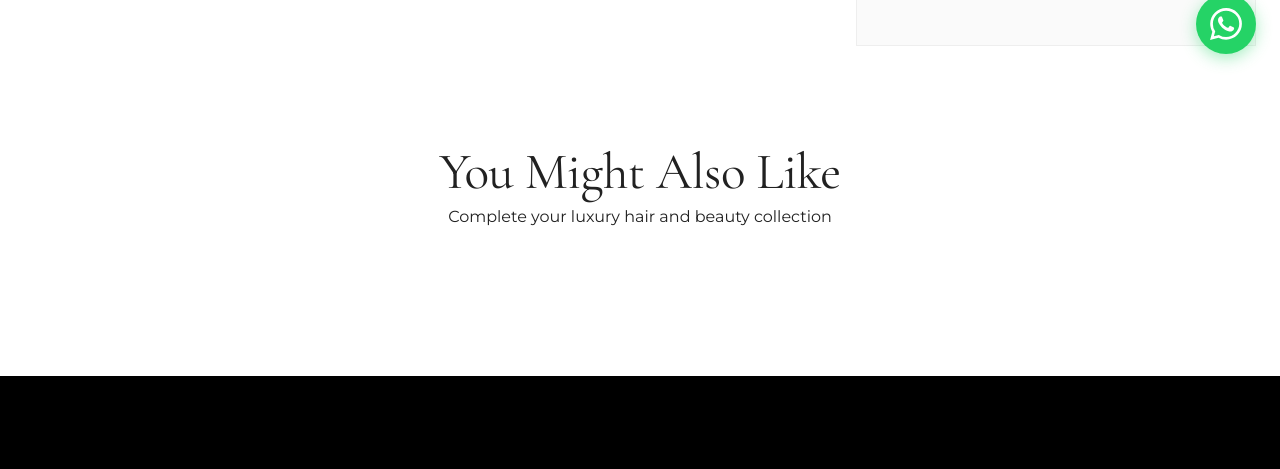
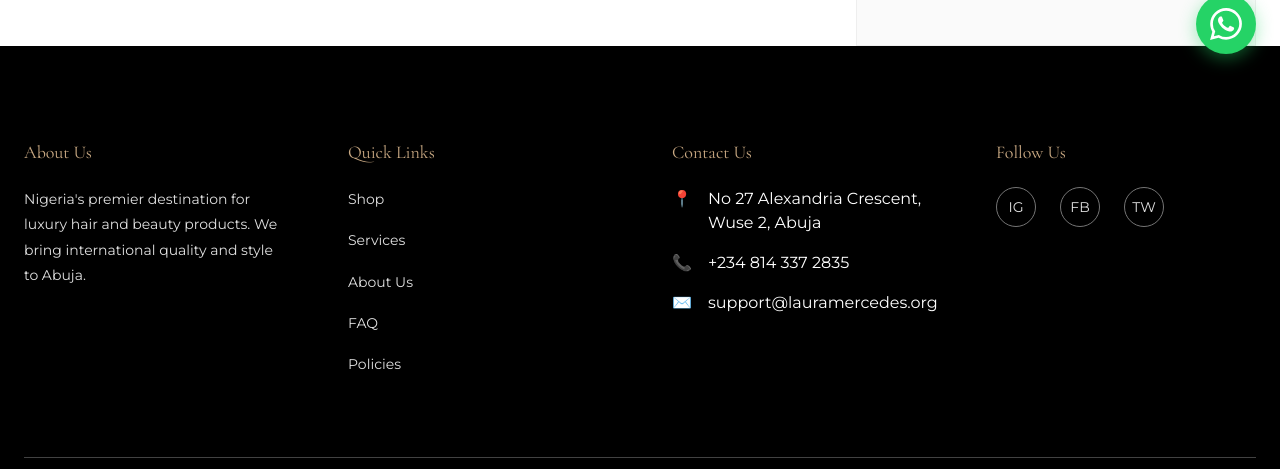
Before and after one commit to HenryMV9/Laura-Mercedes-1, a website built with Vite: page cart.html in a window 1280 px wide. Shown: the part 722-1191 px from the top of the page. Built offline with nearby package versions, Linux system fonts and the light colour scheme.

Commit message:
Updated cart.html

```diff
--- a/cart.html
+++ b/cart.html
@@ -103,19 +103,6 @@
     </div>
   </section>
 
-  <section class="section recommendations">
-    <div class="container">
-      <div class="section-title">
-        <h2>You Might Also Like</h2>
-        <p>Complete your luxury hair and beauty collection</p>
-      </div>
-
-      <div class="recommendations-grid" id="recommendedProducts">
-        <!-- Recommended products will be dynamically loaded here -->
-      </div>
-    </div>
-  </section>
-
   <footer class="footer">
     <div class="container">
       <div class="footer-content">
```
